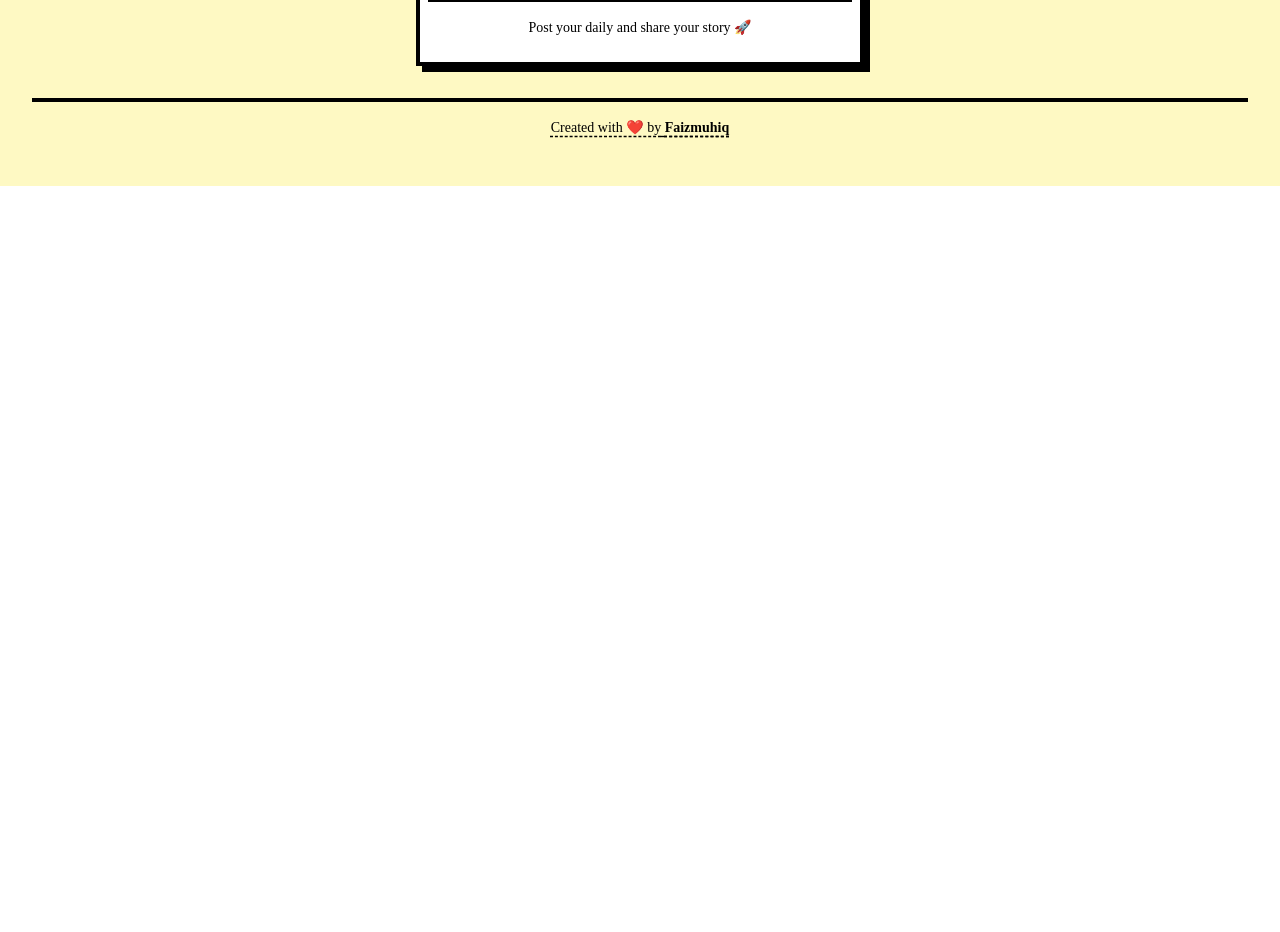
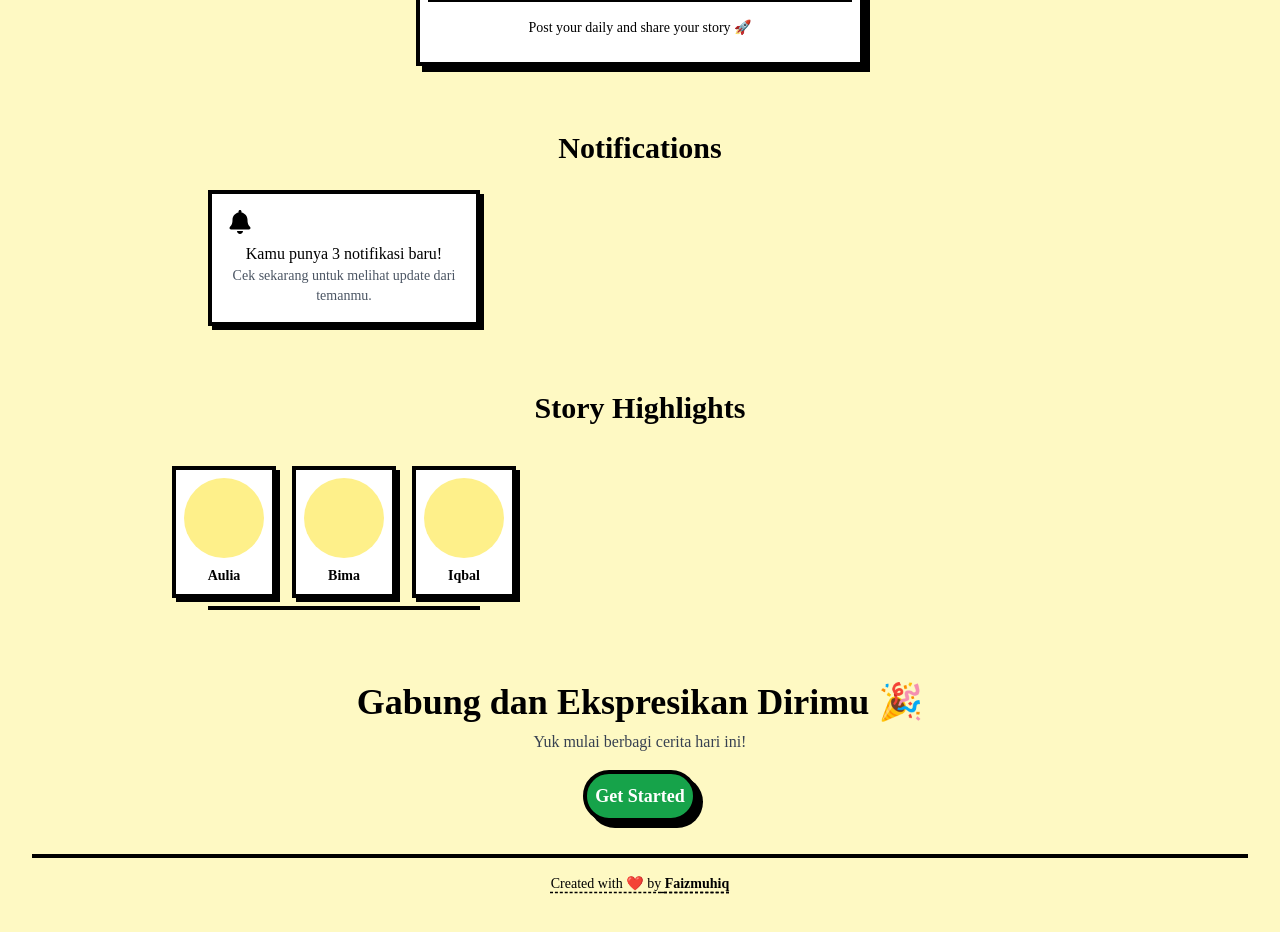
Before and after one commit to Sanjikunnn/Sosmed-Neobrutalism, a React (Vite) app: page / in a window 1280 px wide. Shown: the part 1740-2672 px from the top of the page. Before the commit the page ends 1926 px from the top, so only its background shows below. Built offline with nearby package versions, Linux system fonts and the light colour scheme.

Commit message:
penambahan konten di menu app jsx

```diff
--- a/src/App.jsx
+++ b/src/App.jsx
@@ -149,6 +149,37 @@
           </button>
           <p className="mt-4 text-sm">Post your daily and share your story 🚀</p>
         </div>
+        {/* Notifications Section */}
+        <section className="grid grid-cols-1 md:grid-cols-3 gap-6 mt-6 w-full">
+          <h2 className="text-3xl font-bold col-span-full">Notifications</h2>
+          <div className="bg-white p-4 border-4 border-black shadow-[4px_4px_0_0_black]">
+            <FaBell className="text-2xl mb-2" />
+            <p className="text-base">Kamu punya 3 notifikasi baru!</p>
+            <p className="text-sm text-gray-600">Cek sekarang untuk melihat update dari temanmu.</p>
+          </div>
+        </section>
+
+        {/* Story Highlights Section */}
+        <section className="grid grid-cols-1 md:grid-cols-3 gap-6 mt-6 w-full">
+          <h2 className="text-3xl font-bold mb-4 col-span-full">Story Highlights</h2>
+          <div className="flex justify-center gap-4 pb-2 border-b-4 border-black">
+            {['Aulia', 'Bima', 'Iqbal'].map((name, index) => (
+              <div key={index} className="min-w-[100px] flex-shrink-0 border-4 border-black bg-white shadow-[4px_4px_0_0_black] p-2 text-center">
+                <div className="w-20 h-20 rounded-full bg-yellow-200 mb-2"></div>
+                <p className="text-sm font-bold">{name}</p>
+              </div>
+            ))}
+          </div>
+        </section>
+
+        {/* Call To Action Section */}
+        <section className="w-full mt-8 text-center">
+          <h2 className="text-4xl font-extrabold">Gabung dan Ekspresikan Dirimu 🎉</h2>
+          <p className="text-gray-700 mt-2 mb-4">Yuk mulai berbagi cerita hari ini!</p>
+          <button className="bg-green-600 hover:bg-fuchsia-700 text-white py-2 px-2 text-lg font-bold border-4 border-black shadow-[6px_6px_0_0_black] rounded-full transition-all duration-200">
+            Get Started
+          </button>
+        </section>
       </main>
 
       {/* Footer */}
```
